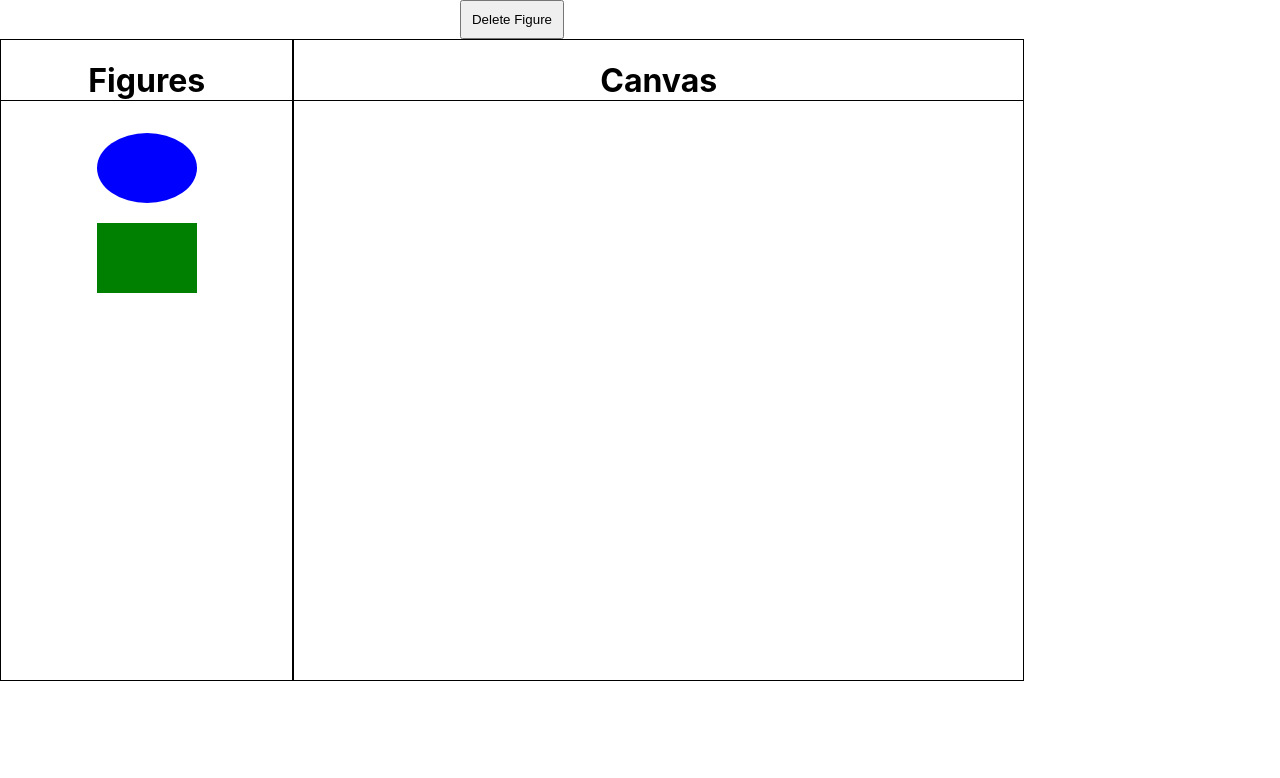
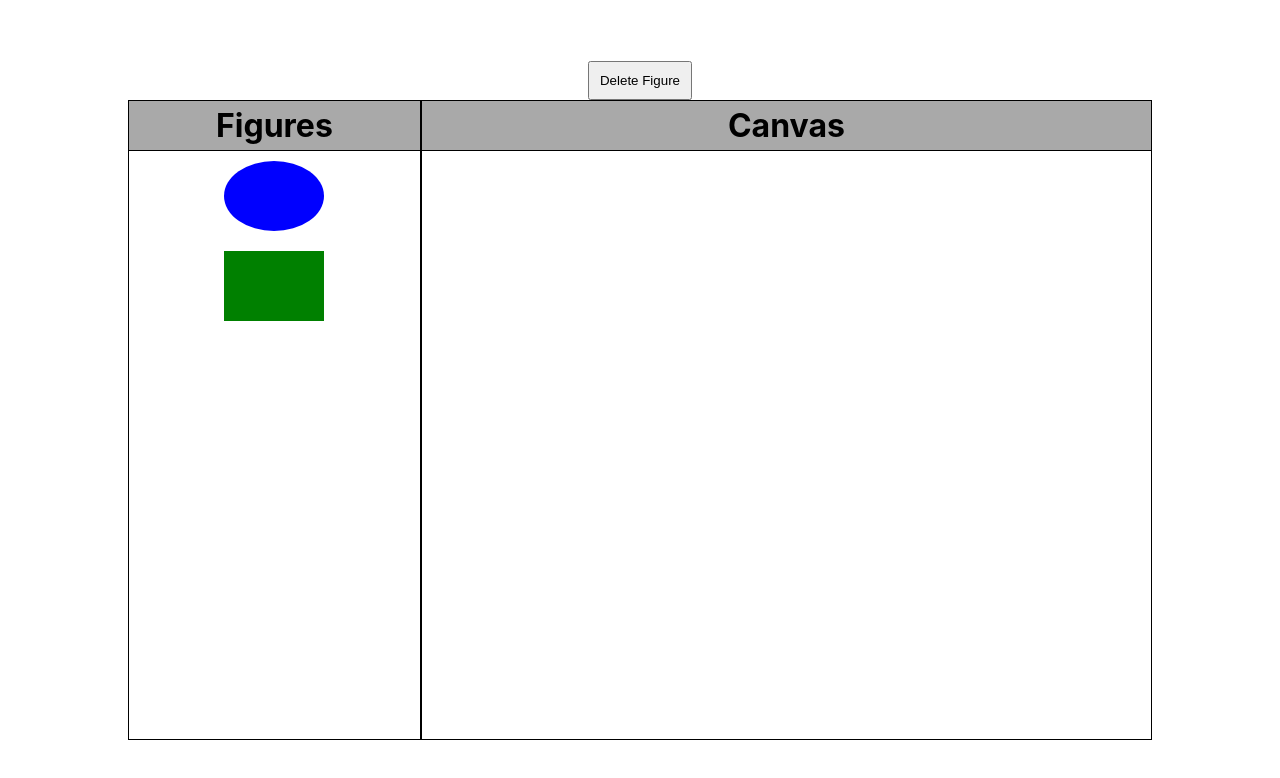
Before and after one commit to Natasha-eng/Drag-and-drop, a React (Create React App) app: page / in a window 1280 px wide. Shown: the top 778 px of the page. Built offline with nearby package versions, Linux system fonts and the light colour scheme.

Commit message:
added onDragOverHandler to App component, changed css styles

```diff
--- a/src/App.module.css
+++ b/src/App.module.css
@@ -1,8 +1,16 @@
+* {
+    margin: 0;
+    badding: 0;
+    box-sizing: border-box;
+}
+
 .app {
     text-align: center;
     display: flex;
     flex-direction: column;
-    width: 80vw;
+    justify-content: center;
+    align-items: center;
+    height: 100vh;
 }
 
 .fieldsContainer {
@@ -33,6 +41,8 @@
     text-align: center;
     border-bottom: 1px solid black;
     width: 100%;
+    padding: 5px 0;
+    background-color: darkgray;
 }
 
 .figures {
--- a/src/App.tsx
+++ b/src/App.tsx
@@ -1,4 +1,4 @@
-import React from 'react';
+import React, {DragEvent} from 'react';
 import './App.module.css';
 import style from './App.module.css'
 import {useDispatch, useSelector} from "react-redux";
@@ -15,15 +15,18 @@ function App() {
     const figures = useSelector<RootStateType, Array<ItemType>>(state => state.dndFigures.items)
     const canvasItems = useSelector<RootStateType, Array<CanvasItemType>>(state => state.dndFigures.canvasItems)
     const canvasFigureId = useSelector<RootStateType, string>(state => state.dndFigures.canvasFigureId)
-
     const dispatch = useDispatch()
 
     const deleteItemHandler = () => {
         dispatch(deleteFigure(canvasFigureId))
     }
 
+    const onDragOverHandler = (e: DragEvent<HTMLDivElement>) => {
+        e.preventDefault()
+    }
+
     return (
-        <div className={style.app}>
+        <div className={style.app} onDragOver={onDragOverHandler}>
             <button className={style.deleteButton} onClick={deleteItemHandler}>Delete Figure
             </button>
             <div className={style.fieldsContainer}>
--- a/src/components/CanvasField.tsx
+++ b/src/components/CanvasField.tsx
@@ -7,11 +7,11 @@ import {RootStateType} from "../redux/store";
 
 
 type CanvasFieldPropsType = {
+    items: Array<CanvasItemType>
     title: string
-    items: Array<CanvasItemType>
 }
 
-export const CanvasField = React.memo(({title, items}: CanvasFieldPropsType) => {
+export const CanvasField = React.memo(({items, title}: CanvasFieldPropsType) => {
     const dispatch = useDispatch()
     const copyStatus = useSelector<RootStateType, boolean>(state => state.dndFigures.createCopy)
 
@@ -23,19 +23,17 @@ export const CanvasField = React.memo(({title, items}: CanvasFieldPropsType) =>
         dispatch(addFigure())
     }
 
-    const onDragOverHandler = (e: DragEvent<HTMLDivElement>) => {
-        e.preventDefault()
-    }
-
     const changeCopyStatusHandler = () => {
         dispatch(changeCopyStatus(false))
     }
 
     return (
-        <div className={style.canvasField} onDrop={onDropFigure} onDragOver={onDragOverHandler}
-             onDragStart={changeCopyStatusHandler}>
+        <div className={style.canvasField} onDrop={onDropFigure} onDragStart={changeCopyStatusHandler}>
             <h1 className={style.fieldTitle}>{title}</h1>
-            {items.map(i => <CanvasFigure item={i}/>)}
+            <div className={style.figureWrapper}>
+                {items.map(i => <CanvasFigure item={i}/>)}
+            </div>
+
         </div>
     )
 })
--- a/src/components/CanvasFigure.tsx
+++ b/src/components/CanvasFigure.tsx
@@ -18,10 +18,9 @@ export const CanvasFigure = React.memo((props: CanvasFigurePropsType) => {
         }
     }
 
-    debugger
     return (
         <div draggable className={style.figures}>
-            <div draggable style={props.item.figure.class} onClick={(e) => chooseFigureHandler(e)}>
+            <div draggable style={props.item.figure.class} onClick={chooseFigureHandler}>
             </div>
         </div>
     )
--- a/src/components/Field.tsx
+++ b/src/components/Field.tsx
@@ -1,6 +1,6 @@
 import {changeCanvasStatus, changeCopyStatus, ItemType} from "../redux/DnDReducer";
 import {useDispatch} from "react-redux";
-import React, {DragEvent, useState} from "react";
+import React, {DragEvent} from "react";
 import style from "../App.module.css";
 import {DndFigure} from "./DndFigure";
 
--- a/src/redux/DnDReducer.ts
+++ b/src/redux/DnDReducer.ts
@@ -16,10 +16,6 @@ export const secondItemStyle = {
 
 let initialState: InitialStateType = {
     createCopy: true,
-    canvasField: {
-        id: 1,
-        title: 'Canvas'
-    },
     canvasFigureId: '',
     isChosen: false,
     draggableFigureId: null,
@@ -111,6 +107,7 @@ export const changeCopyStatus = (copyStatus: boolean) => ({
     copyStatus
 }) as const
 
+
 //types
 type ActionsType = ReturnType<typeof changeCanvasStatus>
     | ReturnType<typeof dragStarted>
@@ -129,10 +126,6 @@ export type ItemType = { id: number, isCanvas: boolean, class: {} }
 
 export type InitialStateType = {
     createCopy: boolean
-    canvasField: {
-        id: number,
-        title: string
-    }
     canvasFigureId: string
     isChosen: boolean
     draggableFigureId: number | null
```
